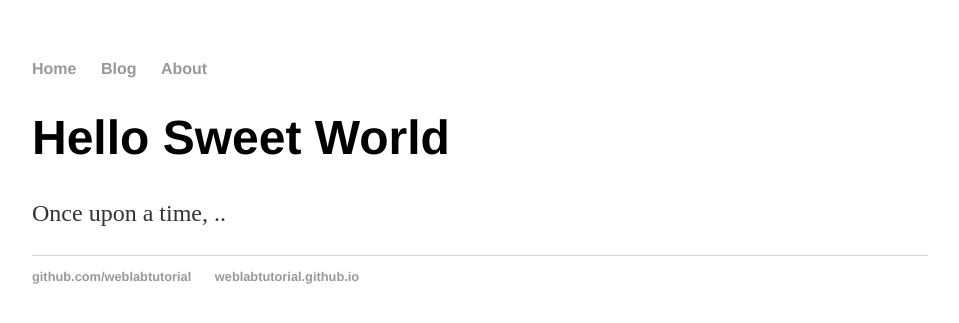
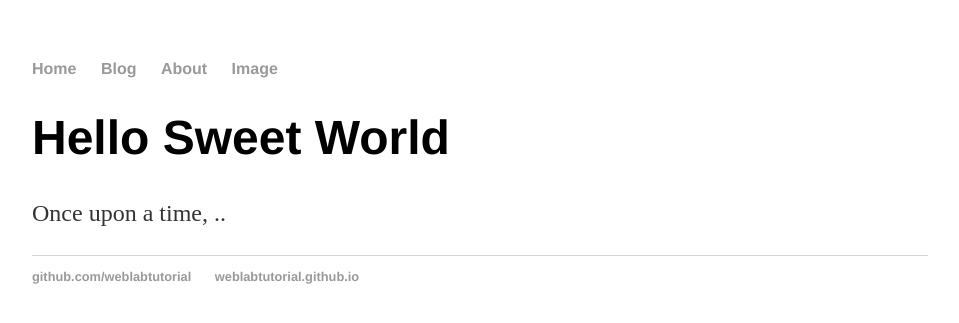
Before and after one commit to Kanaga2004/Kanaga2004.github.io, a Jekyll site: the page built from index.html, in a window 1280 px wide. Shown: the top 323 px of the page, without its empty margins (160-1119 px from the left). Built offline with Jekyll 4.4.1, drawn with Linux system fonts in a browser that asks for light colours.

Commit message:
Update default.html

```diff
--- a/_layouts/default.html
+++ b/_layouts/default.html
@@ -11,6 +11,7 @@
         <li><a href="/">Home</a></li>
         <li><a href="/blog">Blog</a></li>
         <li><a href="/about">About</a></li>
+        <li><a href="/images">Image</a></li>
       </ul>
     </nav>
     <div class="container">
```
